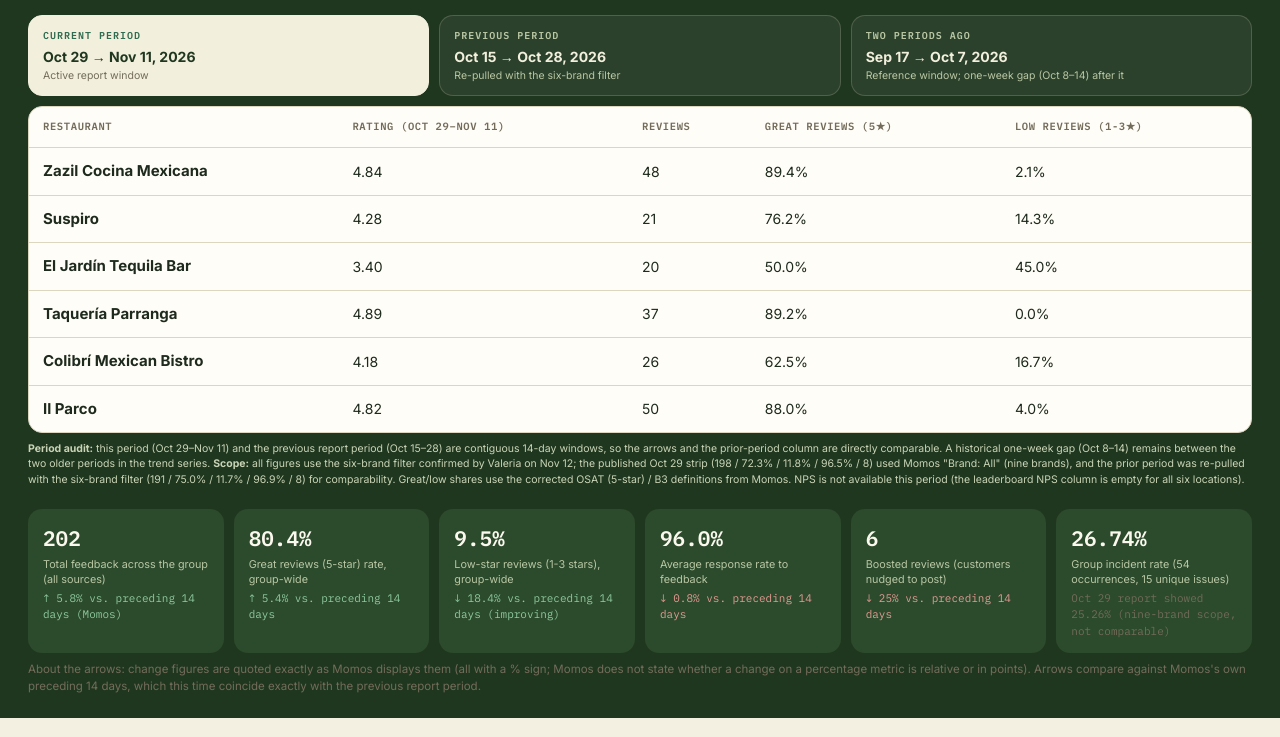
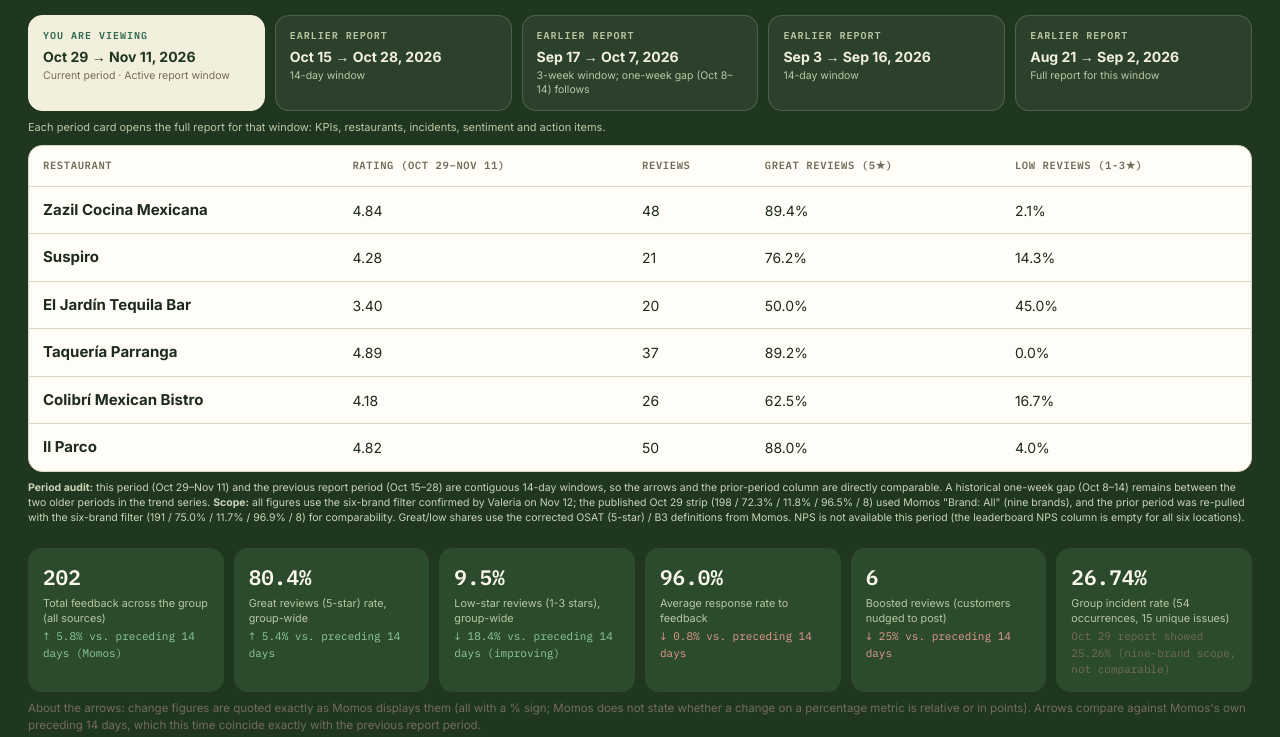
Before and after one commit to valeriaoffarril/buen-rallo-report, a plain HTML site: page index.html in a window 1280 px wide. Shown: the part 126-863 px from the top of the page. Drawn offline with nearby package versions, Linux system fonts and the light colour scheme.

Commit message:
Update index.htmlAdd full-period navigation: 5-period tray linking all report pages

```diff
--- a/index.html
+++ b/index.html
@@ -3,7 +3,7 @@
 <head>
 <meta charset="UTF-8">
 <meta name="viewport" content="width=device-width, initial-scale=1.0">
-<title>Buen Rallo Biweekly Report</title>
+<title>Buen Rallo Biweekly Report - Oct 29-Nov 11, 2026</title>
 <link rel="preconnect" href="https://fonts.googleapis.com">
 <link href="https://fonts.googleapis.com/css2?family=Inter:wght@400;500;600;700;800&family=IBM+Plex+Mono:wght@400;500;600&display=swap" rel="stylesheet">
 <style>
@@ -94,6 +94,7 @@
     transition:background .15s ease, border-color .15s ease;
   }
   .period-card:hover{background:rgba(255,255,255,.11);}
+  a.period-card{text-decoration:none;color:inherit;display:block;}
   .period-card.current{
     background:var(--brand-cream);
     border-color:var(--brand-cream);
@@ -424,23 +425,34 @@
       </div>
     </div>
   </div>
-  <div class="period-tray" aria-label="Three reporting periods" id="periodTray">
-    <div class="period-card current" data-period="current" role="button" tabindex="0">
-      <div class="tag">Current period</div>
+  <div class="period-tray" aria-label="Report periods: pick one to open its full report" id="periodTray" style="grid-template-columns:repeat(5,minmax(0,1fr));">
+    <div class="period-card current" aria-current="page">
+      <div class="tag">You are viewing</div>
       <div class="dates">Oct 29 &rarr; Nov 11, 2026</div>
-      <div class="meta">Active report window</div>
+      <div class="meta">Current period &middot; Active report window</div>
     </div>
-    <div class="period-card" data-period="previous" role="button" tabindex="0">
-      <div class="tag">Previous period</div>
+    <a class="period-card" href="report-2026-10-15.html">
+      <div class="tag">Earlier report</div>
       <div class="dates">Oct 15 &rarr; Oct 28, 2026</div>
-      <div class="meta">Re-pulled with the six-brand filter</div>
-    </div>
-    <div class="period-card" data-period="twoAgo" role="button" tabindex="0">
-      <div class="tag">Two periods ago</div>
+      <div class="meta">14-day window</div>
+    </a>
+    <a class="period-card" href="report-2026-09-17.html">
+      <div class="tag">Earlier report</div>
       <div class="dates">Sep 17 &rarr; Oct 7, 2026</div>
-      <div class="meta">Reference window; one-week gap (Oct 8&ndash;14) after it</div>
-    </div>
+      <div class="meta">3-week window; one-week gap (Oct 8&ndash;14) follows</div>
+    </a>
+    <a class="period-card" href="report-2026-09-03.html">
+      <div class="tag">Earlier report</div>
+      <div class="dates">Sep 3 &rarr; Sep 16, 2026</div>
+      <div class="meta">14-day window</div>
+    </a>
+    <a class="period-card" href="report-2026-08-21.html">
+      <div class="tag">Earlier report</div>
+      <div class="dates">Aug 21 &rarr; Sep 2, 2026</div>
+      <div class="meta">Full report for this window</div>
+    </a>
   </div>
+  <div style="font-size:11px;color:#B9C7A4;margin-top:8px;">Each period card opens the full report for that window: KPIs, restaurants, incidents, sentiment and action items.</div>
   <div class="table-wrap" style="margin-top:10px;color:var(--ink);">
     <table>
       <thead>
@@ -1087,17 +1099,6 @@ function renderPeriodCompare(periodKey){
   });
 }
 
-document.querySelectorAll('#periodTray .period-card').forEach(card => {
-  card.addEventListener('click', () => {
-    document.querySelectorAll('#periodTray .period-card').forEach(c => c.classList.remove('current'));
-    card.classList.add('current');
-    renderPeriodCompare(card.dataset.period);
-  });
-  card.addEventListener('keydown', (e) => {
-    if (e.key === 'Enter' || e.key === ' ') { e.preventDefault(); card.click(); }
-  });
-});
-
 renderPeriodCompare('current');
 </script>
 
```
